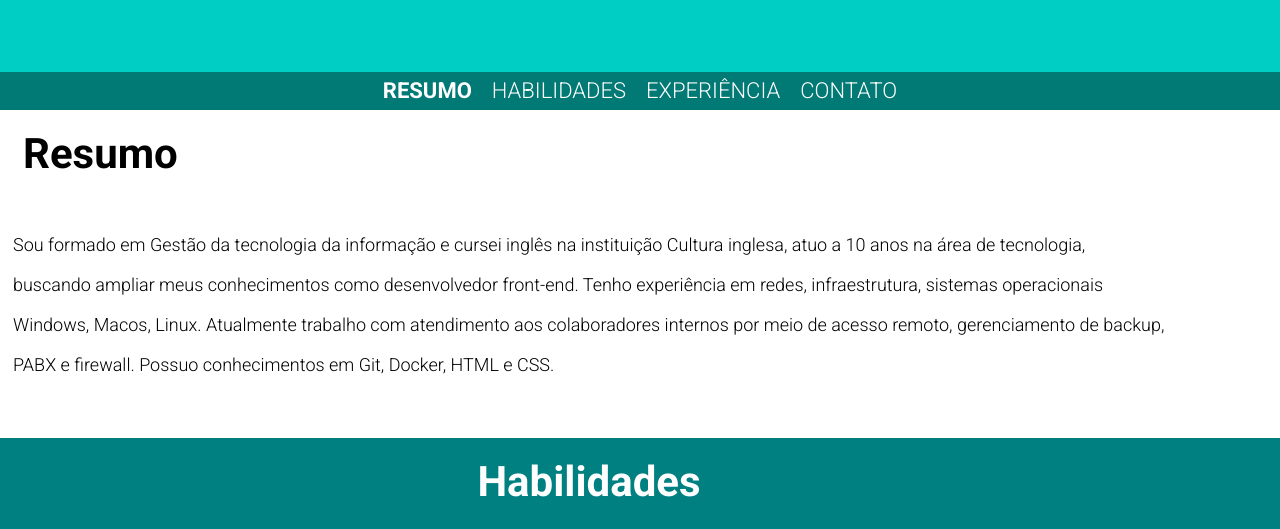
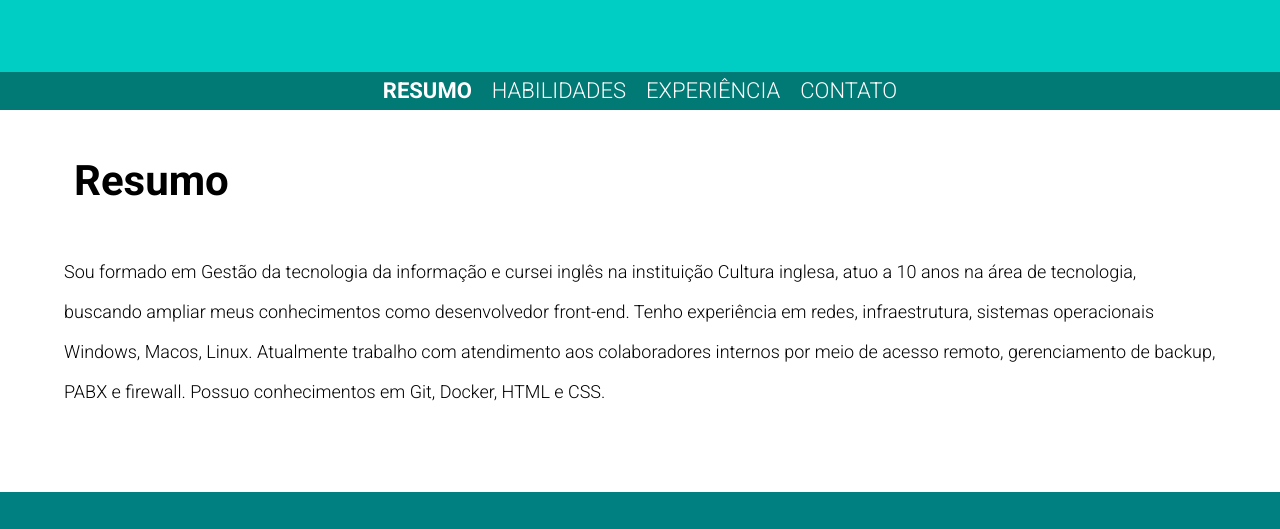
Before and after one commit to aquilasfr/my-page, a plain HTML site: page index.html in a window 1280 px wide. Shown: the part 690-1219 px from the top of the page. Drawn offline with Linux system fonts and the light colour scheme.

Commit message:
added a max-width of 1280px and width 90%

```diff
--- a/assets/stylesheets/style.css
+++ b/assets/stylesheets/style.css
@@ -55,9 +55,11 @@ a {
 }
 
 .container {
-  padding: 13px;
-
-}
+  padding: 40px 0;
+  max-width: 1280px;
+  width: 90%;
+  margin: 0 auto;
+ }
 
 @media screen and (min-width:760px) {
  .container {
```
